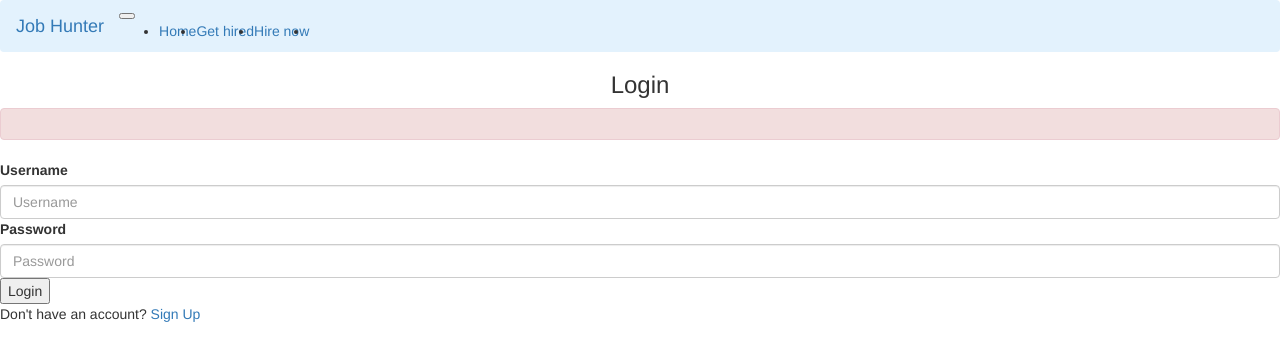
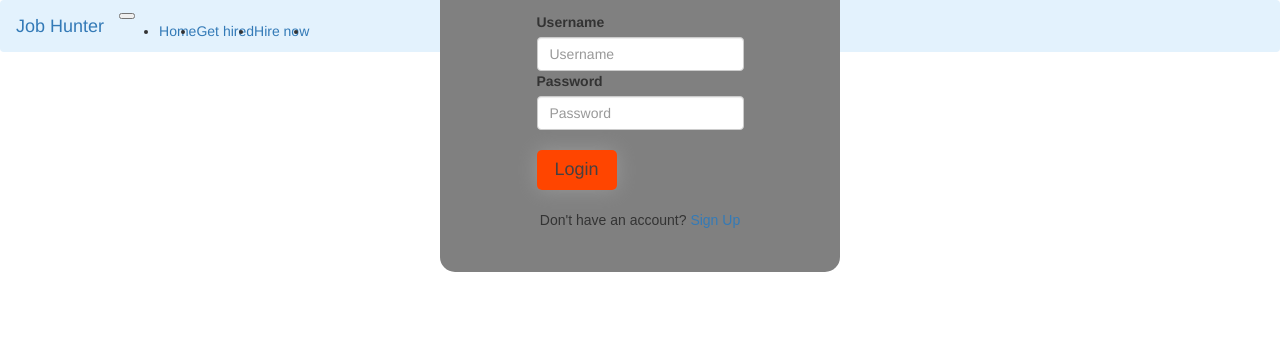
Before and after one commit to Mohamud-Dev/Job-hunter, a Python web app: template app/templates/authentification/login.html in a window 1280 px wide. Shown: the top 361 px of the page. Run offline with Jinja, Linux system fonts and the light colour scheme; the template is opened without the code that fills it, so the values that code supplies are empty; some libraries are stand-ins or nearby versions.

Commit message:
added styling

```diff
--- a/app/static/main.css
+++ b/app/static/main.css
@@ -0,0 +1,64 @@
+body{
+    margin:0;
+    padding:0;
+    }
+    .container1 {
+        height: auto;
+        display: flex;
+        justify-content: center;
+    }
+    .login-text{
+        font-family: 'Quicksand', sans-serif;
+    }
+    #login{
+    font-weight:bold;
+    }
+    #vick {
+        align-self: center;
+        background: grey;
+        width: 400px;
+        height: 400px;
+        cursor: ew-resize;
+        position: absolute;
+        border-radius: 15px;
+        /*elevation: 30deg;*/
+    }
+    #option-signup{
+        margin-top:20px;
+        }
+        .division {
+            align-items: center;
+            flex-direction: column;
+            display: flex;
+            justify-content: center;
+        }
+
+        #centered-card{
+        margin:0;
+        padding:0;
+        }
+
+
+        #hellobutton {
+        margin-top:20px;
+            border: 0;
+            background: orangered;
+            /*elevation: 20deg;*/
+            width: 80px;
+            height: 40px;
+            box-shadow: #989898 0 0 20px;
+            border-radius: 5px;
+            color: rgb(70, 64, 64);
+            font-size: 18px;
+            justify-content: right;
+        }
+
+        #hellobutton:hover {
+            background: rgb(206, 139, 15);
+        }
+
+
+        /*Home styles*/
+        .container {
+          max-width: 960px;
+        }
--- a/app/static/particle.css
+++ b/app/static/particle.css
@@ -0,0 +1,14 @@
+body {
+    margin: 0;
+    padding: 0;
+    /*background-color: #147be9;*/
+    /*background-image: url("../assets/photo-.jpeg");*/
+    background-repeat: no-repeat;
+    background-size: cover;
+    background-position: center;
+}
+
+#particles-js {
+background-repeat: no-repeat;
+background-size: cover;
+}
--- a/app/templates/authentification/SignIn.html
+++ b/app/templates/authentification/SignIn.html
@@ -9,5 +9,5 @@
     <h6>Sign in</h6>
     {{wtf.quick_form(form)}}
 </div>
-<h4 class="account">Dont have an account? <a href="{{url_for('auth.signup')}}">Create an account.</a></h4>
+<h4 class="account">Dont have an account? <a href="{{url_for('auth.register')}}">Create an account.</a></h4>
 {%endblock%}
```
